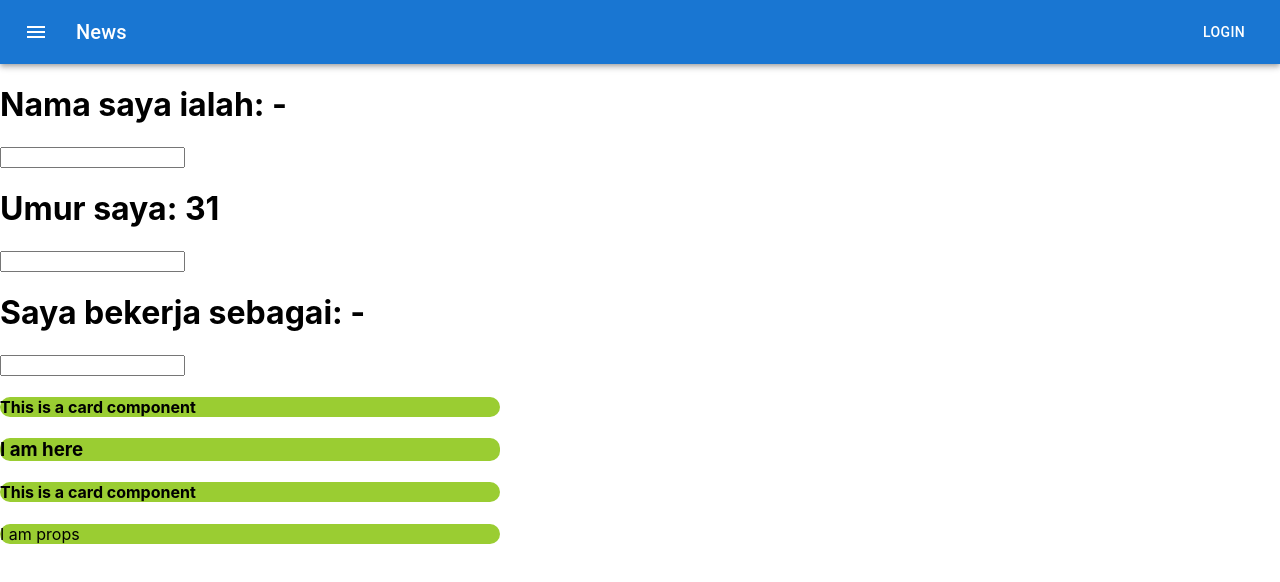
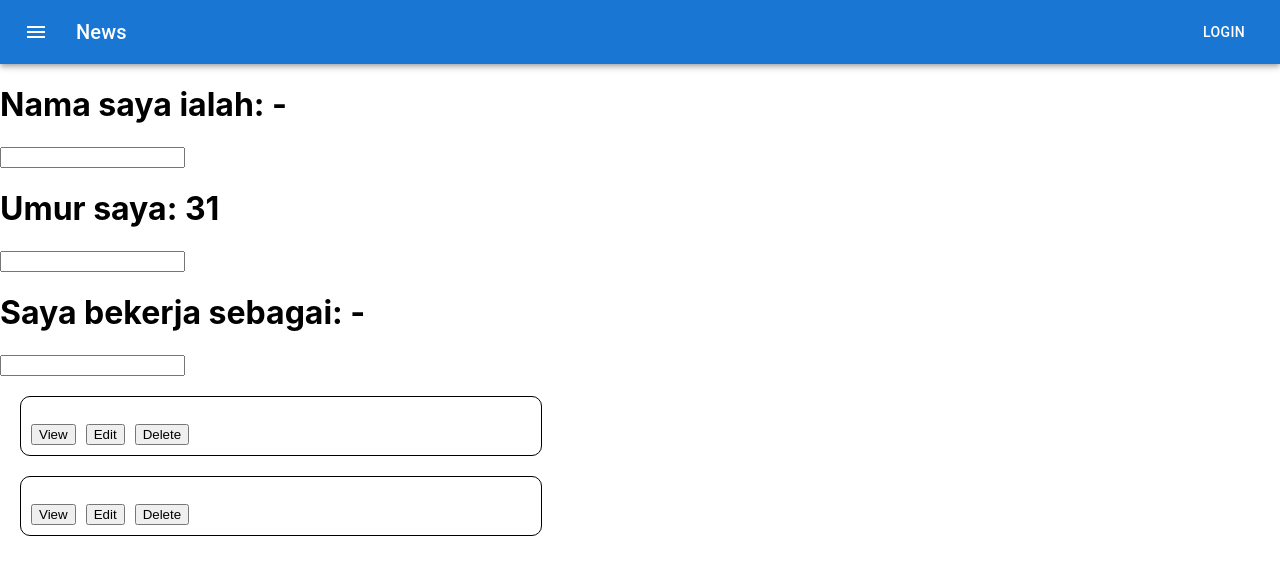
Before and after one commit to safwanrazali/class-clazzy, a React (Create React App) app in the folder my-react-app/: page / in a window 1280 px wide. Shown: the top 582 px of the page. Built offline with nearby package versions, Linux system fonts and the light colour scheme.

Commit message:
1. new layout for props

```diff
--- a/my-react-app/src/components/MyCard.jsx
+++ b/my-react-app/src/components/MyCard.jsx
@@ -3,22 +3,23 @@ import myCardStyle from '../styles/MyCard.module.css';
 
 const MyCard = (props) => {
 
-    const {children, description} = props
+    const {description} = props
 
     return (
-        <div >
-            <div className={myCardStyle.container}>
-            <h4>
-                This is a card component
-            </h4>
-            </div>
-            <div className={myCardStyle.container}>
+        <div className={myCardStyle.container}>
                 <p>
                     {description}
 
                 </p>
-            {children}
-            </div>
+                <button style={{marginRight:10}}>
+                    View
+                </button>
+                <button style={{marginRight:10}}>
+                    Edit
+                </button>
+                <button>
+                    Delete
+                </button>
         </div>
 
     )
--- a/my-react-app/src/pages/LandingPage.jsx
+++ b/my-react-app/src/pages/LandingPage.jsx
@@ -30,12 +30,8 @@ const LandingPage = () => {
 
     <input type={"text"} onChange={(evt) => setJob(evt.target.value)} />
 
-    <MyCard>
-        <h3>
-            I am here
-        </h3>
-    </MyCard>
-    <MyCard description="I am props"/>
+    <MyCard />
+    <MyCard />
 
     </div>
 
--- a/my-react-app/src/styles/MyCard.module.css
+++ b/my-react-app/src/styles/MyCard.module.css
@@ -1,6 +1,10 @@
 .container {
     width: 500px;
-    background-color: yellowgreen;
     border: 10px;
     border-radius: 10px;
+    border-color: black;
+    border-style: solid;
+    border-width: 1px;
+    padding: 10px;
+    margin: 20px;
 }
```
